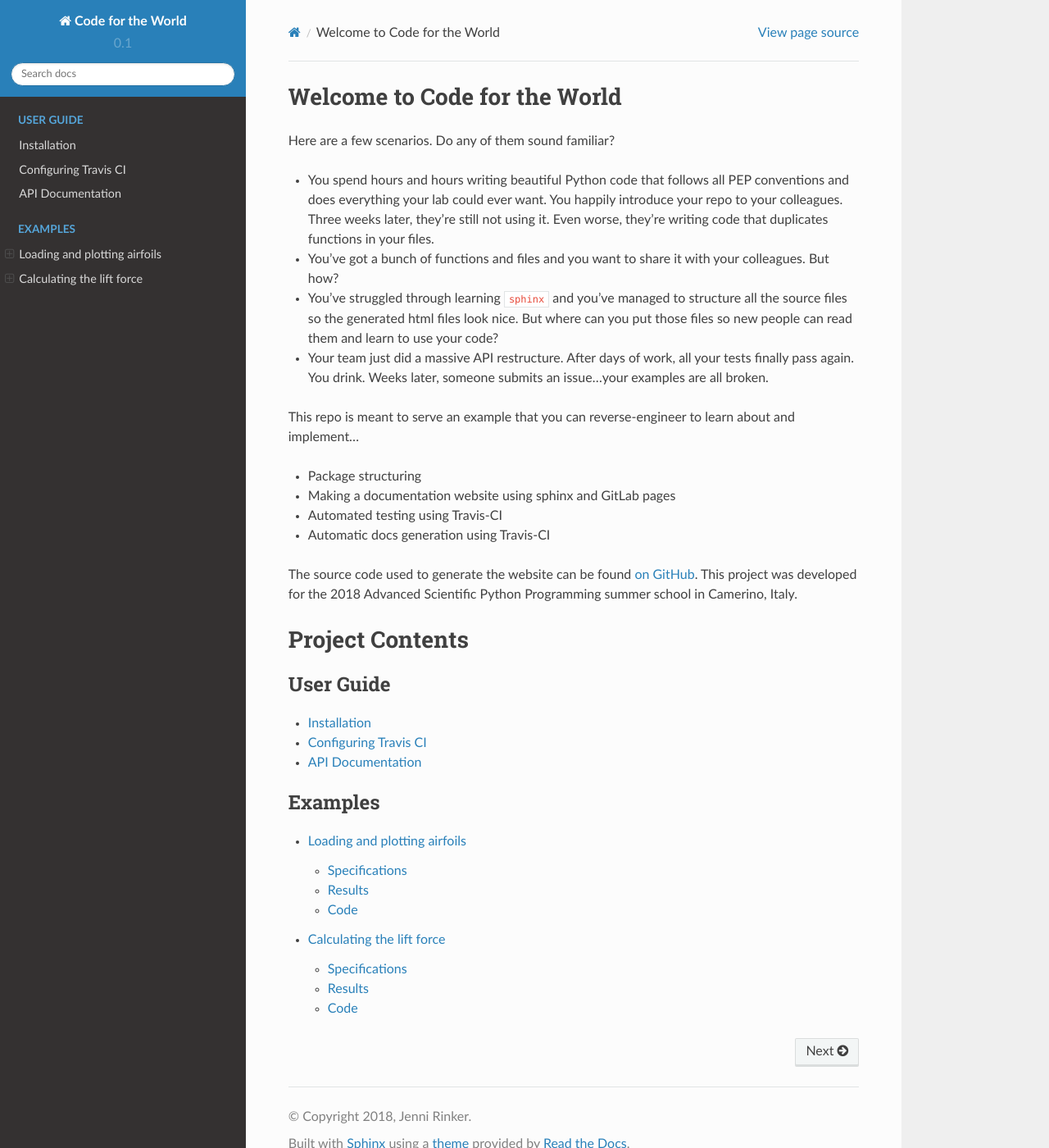
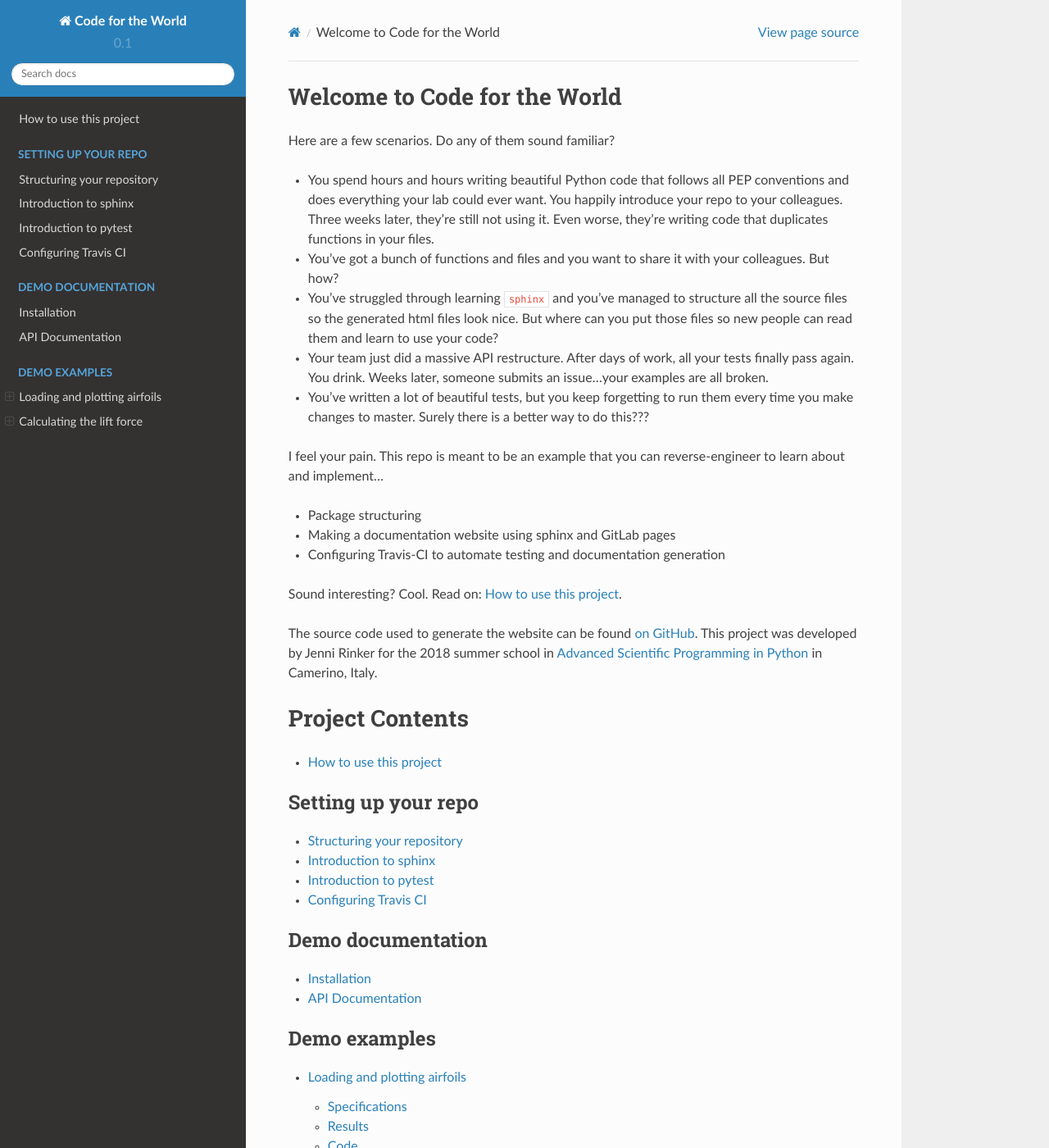
Before and after one commit to jennirinker/code-for-the-world, a Sphinx documentation site: the page built from docs/source/index.rst, in a window 1280 px wide and 1400 px high. Shown: the whole window at 82% size. Built offline with Sphinx 7.4.7 and the Read the Docs theme 2.0.0, drawn with Linux system fonts in a browser that asks for light colours.

Commit message:
updating docs

```diff
--- a/docs/source/installation.rst
+++ b/docs/source/demo/installation.rst
@@ -9,7 +9,7 @@ coders will know how to install your code, but what about new users who may not
 be very familiar with Python?
 
 The ``mypack`` package is very simple and all the dependencies are on PyPi.
-This means they can all be listed within the ``setup.py`` file. There are two
+This means they can all be listed within the ``setup.py`` file. There are three
 ways you can install ``mypack``:
 
 1. Directly from the GitHub repository::
--- /dev/null
+++ b/docs/source/how_to_use.rst
@@ -0,0 +1,55 @@
+.. _how_to_use:
+
+===========================
+How to use this project
+===========================
+
+There are two main resources in this project:
+
+1. The content of this documentation website
+2. The source code and configuration files in the
+   `GitHub repo <https://github.com/jennirinker/code-for-the-world>`_
+
+**Website content**
+
+The content of the website is intentionally sparse, and it is oriented
+towards practical use. I try not to include too much background information
+on the packages I use because that can be found in other places on the
+internet. Instead, I've focused on step-by-step guides for you to quickly get
+a set-up like the one I use here running for one of your own projects.
+
+There are three sections on the website. First, there is some background
+information on how to structure your repo, sphinx, pytest, and setting up
+continuous integration with Travis CI. Second, there is some demo pages for
+what you might actually have on a real documentation website. Third, there are
+some demo examples generated using the ``mypack`` package in the source code
+on GitHub.
+
+**Source code on GitHub**
+
+The GitHub repository demonstrates several useful features may be interesting
+for you to see a working example:
+
+1. How Python files can be ordered into a package (see the ``mypack/``
+   directory)
+2. A ``setup.py`` file for installing said Python package
+3. A sphinx configuration file that utilizes (``docs/conf.py``)...
+
+   a. The ``autodoc`` extension to scrape information from docstrings
+   b. The ``numpydoc`` extension to allow NumPy-style docstrings
+   c. The sphinx "Read the Docs" theme
+
+4. Example source files for sphinx documentation that demonstrate
+   (``docs/source/``)...
+
+   a. A static webpage
+   b. A webpage with content scraped from function/module docstrings
+   c. A webpage with examples, featuring code, generated images, and output
+
+5. A directory of tests for checking that the code runs as expected
+   (``tests/``)
+6. Commands in a Travis CI configuration file to (``.travis.yml``)...
+
+   a. Automatically run ``pytest`` to check the examples work
+   b. Automatically run ``pytest`` to run all tests and check the coverage
+   c. Use sphinx to build the html pages and then deploy them to GitHub pages
--- a/docs/source/index.rst
+++ b/docs/source/index.rst
@@ -19,33 +19,51 @@ Here are a few scenarios. Do any of them sound familiar?
 * Your team just did a massive API restructure. After days of work, all your
   tests finally pass again. You drink. Weeks later, someone submits an
   issue...your examples are all broken.
+* You've written a lot of beautiful tests, but you keep forgetting to run them
+  every time you make changes to master. Surely there is a better way to do
+  this???
 
-This repo is meant to serve an example that you can reverse-engineer to learn
-about and implement...
+I feel your pain. This repo is meant to be an example that you can
+reverse-engineer to learn about and implement...
 
 * Package structuring
 * Making a documentation website using sphinx and GitLab pages
-* Automated testing using Travis-CI
-* Automatic docs generation using Travis-CI
+* Configuring Travis-CI to automate testing and documentation generation
+
+Sound interesting? Cool. Read on: :ref:`how_to_use`.
 
 The source code used to generate the website can be found
 `on GitHub <https://github.com/jennirinker/code-for-the-world>`_.
-This project was developed for the 2018 Advanced Scientific Python Programming
-summer school in Camerino, Italy.
+This project was developed by Jenni Rinker for the 2018 summer school in
+`Advanced Scientific Programming in Python <https://python.g-node.org/wiki/>`__
+in Camerino, Italy.
 
 Project Contents
 =================
 
 .. toctree::
-    :caption: User Guide
     :maxdepth: 2
 
-    installation
-    configuring_travis
-    api
+    how_to_use
 
 .. toctree::
-    :caption: Examples
+    :caption: Setting up your repo
+    :maxdepth: 2
+
+    repo_setup/repo_structure
+    repo_setup/sphinx_intro
+    repo_setup/pytest_intro
+    repo_setup/configuring_travis
+
+.. toctree::
+    :caption: Demo documentation
+    :maxdepth: 2
+
+    demo/installation
+    demo/api
+
+.. toctree::
+    :caption: Demo examples
     :maxdepth: 2
 
     examples/example_1
--- /dev/null
+++ b/docs/source/repo_setup/pytest_intro.rst
@@ -0,0 +1,45 @@
+.. _pytest_intro:
+
+===========================
+Introduction to pytest
+===========================
+
+Code should always be tested. For pure development, tests are set up to check
+bugs and make sure that the software has the correct functionality. For
+scientific applications, we can also add tests to verify that the model
+outputs match the theoretical values.
+
+The process of testing involves writing functions in specific ways and specific
+locations and then running special programs on those test modules. The testing
+programs will collect the number of failures and return a failure report upon
+completion.
+
+There are two main testing packages: ``unittest``, which is built into the
+Python library, and ``pytest``, which is a third-party package. The decision of
+which of these packages is superior to the other is hotly contested.
+Personally, I prefer pytest because I think the tests are easier to understand
+for inexperienced programmers. I also like a lot of its functionality, though I
+don't know how much of that functionality is duplicated in unittest.
+
+The default behavior for pytest is to iterate through a selected test
+directory and to collect all modules titled ``test_*.py``. In each of those
+modules, it collects and executes all the functions titled ``test_*``.
+
+This default collection behavior can be overwritten by specifying a special
+configuration file. And this is how I get pytest to also test my examples. To
+be specific, I create a ``setup.cfg`` file that tells pytest to also collect
+modules titled ``example*.py`` and functions titled ``example_*``. The
+command to test my examples is then as follows::
+
+   pytest examples/
+
+The last configuration that I really like is a plugin for pytest called
+``pytest-cov``, where "cov" stands for "coverage". This plugin allows pytest to
+produce a report of what percent of your package is covered by your tests::
+
+   pytest --cov=<package_name> <test_directory>
+
+Unfortunately, due to the way the commands are structured, you cannot check the
+examples and check coverage at the same time. This means you need to call pytest
+twice, once for examples and once for your tests. But if you set up CI, then all
+this means is one more line in your CI configuration file. :)
--- /dev/null
+++ b/docs/source/repo_setup/repo_structure.rst
@@ -0,0 +1,51 @@
+.. _package_structure:
+
+============================
+Structuring your repository
+============================
+
+There are four main considerations when building your repository. First, you
+need to consider the structure of the package itself. Second, the location of
+your tests. Third, the location of the source files for your documentation.
+Fourth and last, the location of any examples you provide to your users.
+
+**Structure of a python package**
+
+There are many tutorials online about the structuring of Python packages. You
+know, directories with ``*.py`` files and an ``__init__.py`` file,
+which tells Python that the directory itself is a module. I won't reinvent the
+wheel here; just Google "structure of a Python package" to read more about
+that.
+
+An interesting note is the difference between the structure of a package and
+it's architecture. In other words, what is the logic behind which functions go
+where? DO you put classes in one module? Functions in another? Do you have a
+``utils`` folder for basic underlying functionality? I don't know if is a
+good answer to this question. It's up to you.
+
+
+**Where to put tests**
+
+The recommended practice for pytest is `here <>`_. **LINK**
+There are two possible places to put your test files so that pytest can find
+them. I prefer placing my tests in a separate directory away from the code.
+
+**Where to put documentation**
+
+The general rule of thumb is to have a top-level directory called ``doc`` or
+``docs``. If you run ``sphinx-quickstart`` to initialize your sphinx
+documentation, you will run it from the top level of your repository and it
+will create this folder for you.
+
+Within your ``docs`` folder, there will be your sphinx configuration file
+``conf.py``, the makefiles for converting your source text files into html or
+a LaTeX pdf, and a directory with the source files for your documentation,
+usually called ``source``. If you have generated the sphinx html files locally,
+there will also be a directory with the build files, often called ``build``.
+
+**Where to put examples**
+
+There is no recommended practice for where to store examples or demos for your
+code. I like to have a separate folder called ``examples``. Then I can run
+``pytest`` on that directory and make sure that my examples all work every time
+I update the master branch.
--- /dev/null
+++ b/docs/source/repo_setup/sphinx_intro.rst
@@ -0,0 +1,50 @@
+.. _sphinx_intro:
+
+===========================
+Introduction to sphinx
+===========================
+
+Sphinx is a Python package that converts user-created source text files into
+some sort of desirable output, often html files that can be hosted on a server
+and thus turned into a navigable website. These text files can either be static
+content written by the developer (e.g., an installation guide or contributer
+guide), but sphinx has several extensions that allow it to automatically
+create content from the docstrings of your modules, functions, and classes.
+There are special sphinx commands to be inserted into the source text files
+in order to trigger this automated sphinx behavior.
+
+The easiest way to get started with sphinx in your project is to use the
+``sphinx-quickstart`` command. If you have installed sphinx in your terminal,
+then you can run this command. The quickstart walks you through some
+configuration questions, then it will create a docs directory with a sphinx
+configuration file, makefiles for both Windows and Linux (if you specified
+that you want a Windows makefile), and a subdirectory that contains the source
+text files.
+
+I personally hate the sphinx default style. It uses a theme called alabaster
+that I find very visually unappealing. So I often include
+``sphinx_rtd_theme``, which is the sphinx "Read the Docs" theme, as a package
+dependency, and I change my ``conf.py`` to use the Read the Docs theme. I also
+prefer numpy-style docstrings, so I use the ``numpydoc`` extension. Lastly,
+I also use the ``autodoc`` extension to pull content from my docstrings.
+
+If you want to use the same configuration as I do, use the sphinx quickstart
+to generate your ``conf.py``, then use the compare plugin in Notepadd++ to
+see which lines are different. Update the ones for you that aren't specific to
+your package.
+
+To update the content of your source files, I recommend you check the source
+files that I used to generate this very page
+`on GitHub <>`__. **LINK**
+They will give you an idea of what your text files need to look like in order
+to generate a website that looks like this.
+
+Finally, if you want to generate the html files locally and look at what you
+website will look like, here is the command (from your docs folder)::
+
+   make html
+
+Your html files are now in the corresponding subdirectory in your build
+directory. Double-click ``index.html`` to view the main page. You can set up
+Travis CI to automatically generate your documentation and push it to sphinx:
+:ref:`configuring_travis`.
```
Also changed, not shown: docs/source/demo/api.rst (renamed from docs/source/api.rst), docs/source/repo_setup/configuring_travis.rst (renamed from docs/source/configuring_travis.rst).
